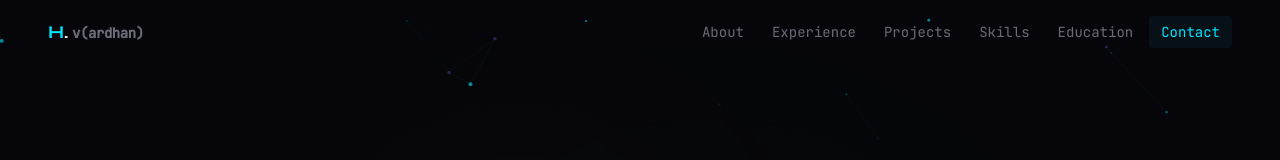
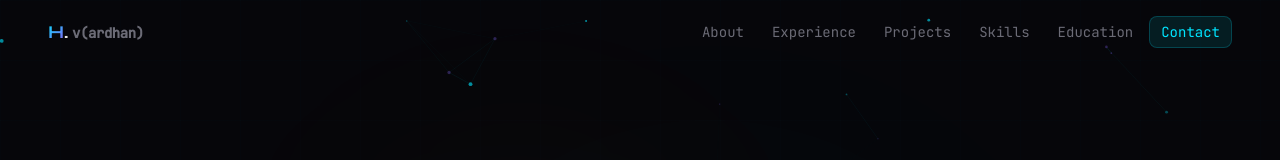
Before and after one commit to Harshavardhan1636/portfolio-v2, a Next.js app: page / in a window 1280 px wide. Shown: the top 160 px of the page. Built offline with nearby package versions, Linux system fonts and the light colour scheme.

Commit message:
feat: upgrade Navigation with glassmorphism and gradient active indicator

```diff
--- a/src/components/Navigation.tsx
+++ b/src/components/Navigation.tsx
@@ -42,7 +42,7 @@ export default function Navigation() {
         transition={{ duration: 0.8, ease: [0.22, 1, 0.36, 1] }}
         className={`fixed top-0 left-0 right-0 z-50 transition-all duration-500 ${
           scrolled
-            ? "bg-noir/80 backdrop-blur-xl border-b border-noir-border/50"
+            ? "bg-noir/70 backdrop-blur-2xl border-b border-noir-glass-border"
             : "bg-transparent"
         }`}
       >
@@ -51,7 +51,7 @@ export default function Navigation() {
             href="#"
             className="font-display font-bold text-lg tracking-tight"
           >
-            <span className="text-cyan">H</span>
+            <span className="gradient-text">H</span>
             <span className="text-cream">.</span>
             <span className="text-muted text-sm font-mono ml-1">v(ardhan)</span>
           </a>
@@ -62,13 +62,20 @@ export default function Navigation() {
               <a
                 key={item.href}
                 href={item.href}
-                className={`px-3 py-1.5 text-sm font-mono transition-colors duration-300 rounded-sm ${
+                className={`relative px-3 py-1.5 text-sm font-mono transition-colors duration-300 rounded-lg ${
                   activeSection === item.href.slice(1)
-                    ? "text-cyan bg-cyan/5"
+                    ? "text-cyan"
                     : "text-muted hover:text-cream"
                 }`}
               >
-                {item.label}
+                {activeSection === item.href.slice(1) && (
+                  <motion.div
+                    layoutId="activeNav"
+                    className="absolute inset-0 rounded-lg bg-cyan/10 border border-cyan/20"
+                    transition={{ type: "spring", stiffness: 380, damping: 30 }}
+                  />
+                )}
+                <span className="relative z-10">{item.label}</span>
               </a>
             ))}
           </div>
@@ -78,6 +85,7 @@ export default function Navigation() {
             onClick={() => setMobileOpen(!mobileOpen)}
             className="md:hidden flex flex-col gap-1.5 p-2"
             aria-label="Toggle menu"
+            data-interactive
           >
             <span
               className={`w-5 h-0.5 bg-cream transition-transform duration-300 ${
@@ -105,7 +113,7 @@ export default function Navigation() {
             initial={{ opacity: 0, y: -20 }}
             animate={{ opacity: 1, y: 0 }}
             exit={{ opacity: 0, y: -20 }}
-            className="fixed inset-0 z-40 bg-noir/95 backdrop-blur-2xl pt-20 px-8 md:hidden"
+            className="fixed inset-0 z-40 bg-noir/90 backdrop-blur-2xl pt-20 px-8 md:hidden"
           >
             <div className="flex flex-col gap-2">
               {NAV_ITEMS.map((item, i) => (
@@ -118,7 +126,7 @@ export default function Navigation() {
                   transition={{ delay: i * 0.08 }}
                   className="text-2xl font-display font-bold text-cream py-3 border-b border-noir-border/30"
                 >
-                  <span className="text-cyan font-mono text-sm mr-3">
+                  <span className="gradient-text font-mono text-sm mr-3">
                     0{i + 1}.
                   </span>
                   {item.label}
```
